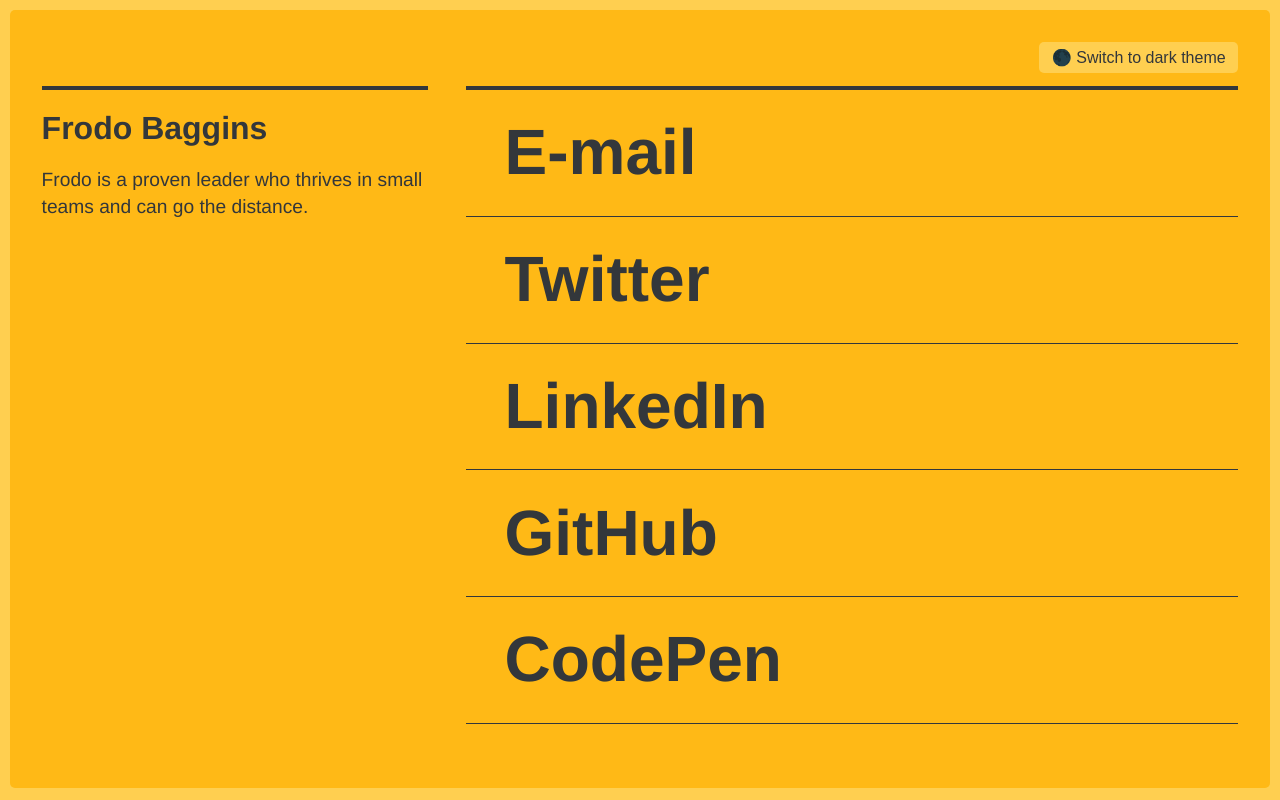
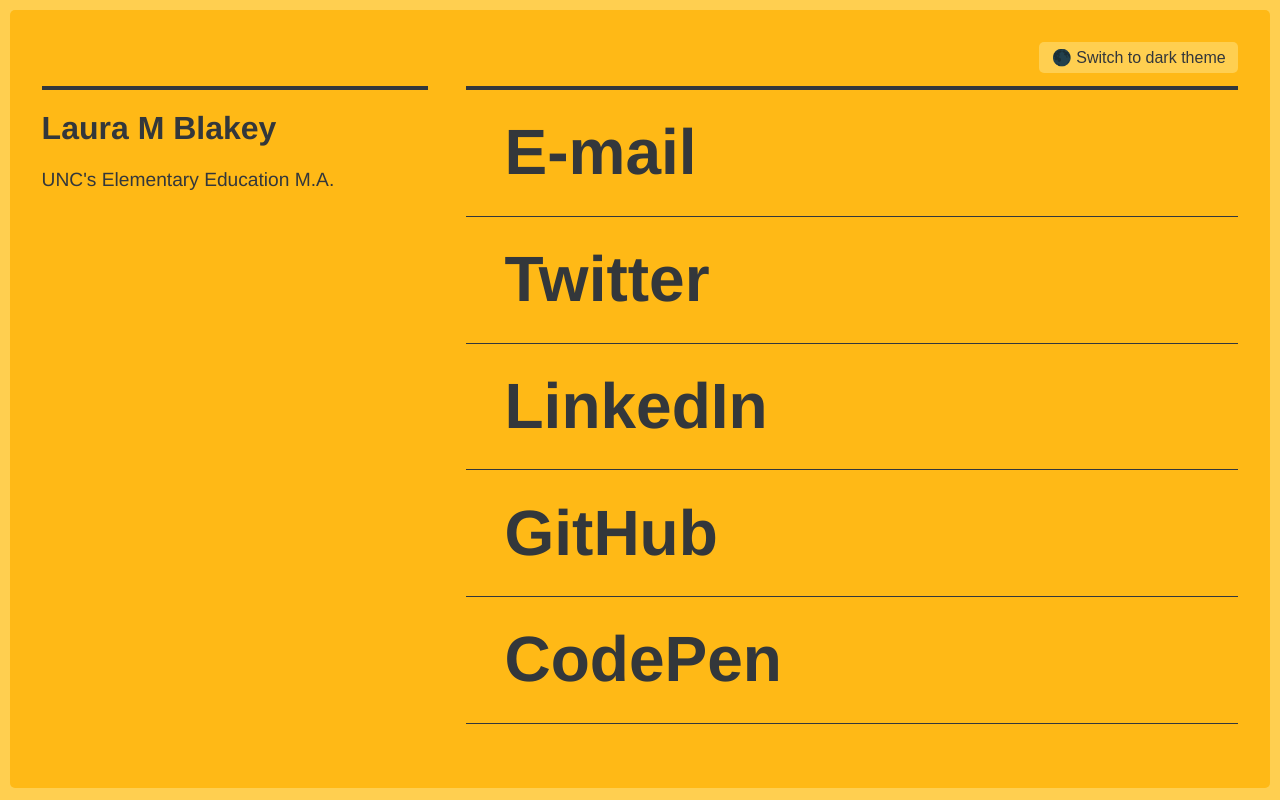
Before and after one commit to carlblakey/laurablakey, a plain HTML site: page index.html in a window 1280 px wide. Drawn offline with Linux system fonts and the light colour scheme; a web font is replaced by a local one.

Commit message:
Update index.html

```diff
--- a/index.html
+++ b/index.html
@@ -13,7 +13,7 @@
     <meta name="viewport" content="width=device-width, initial-scale=1, minimum-scale=1">
 
     <!-- The name of your site that shows up in the browser tab -->
-    <title>Welcome to my site</title>
+    <title>Laura Blakey</title>
 
     <!-- Describe what your site is about -->
     <meta name="description" content="A list of places you can find me on the web.">
@@ -38,8 +38,8 @@
     </header>
     <main>
       <section class="about">
-        <h1>Frodo Baggins</h1>
-        <p>Frodo is a proven leader who thrives in small teams and can go the distance.</p>
+        <h1>Laura M Blakey</h1>
+        <p>UNC's Elementary Education M.A.</p>
       </section>
       <nav class="links">
         <!-- Update <a href=""> to point to your accounts -->
```
